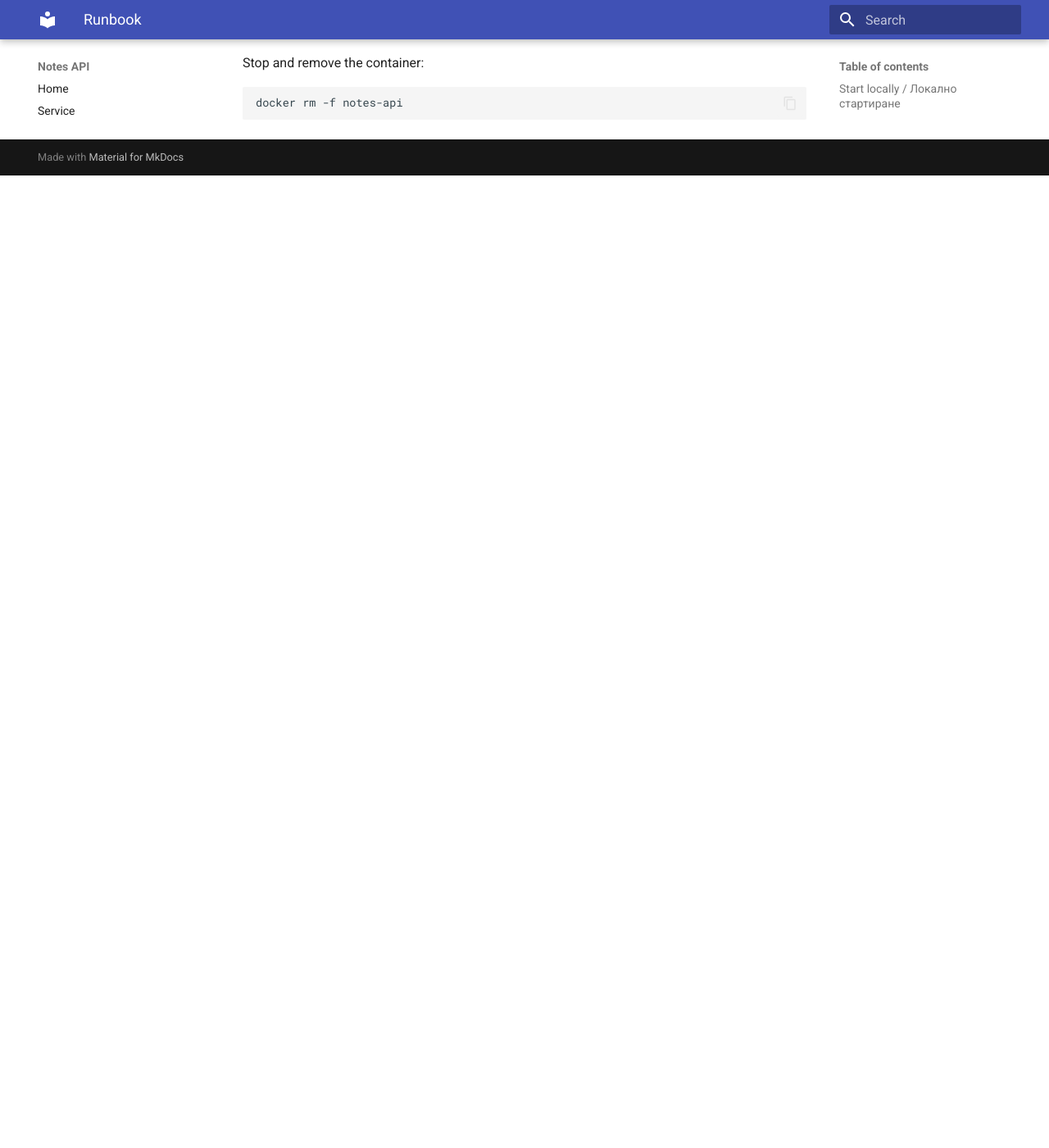
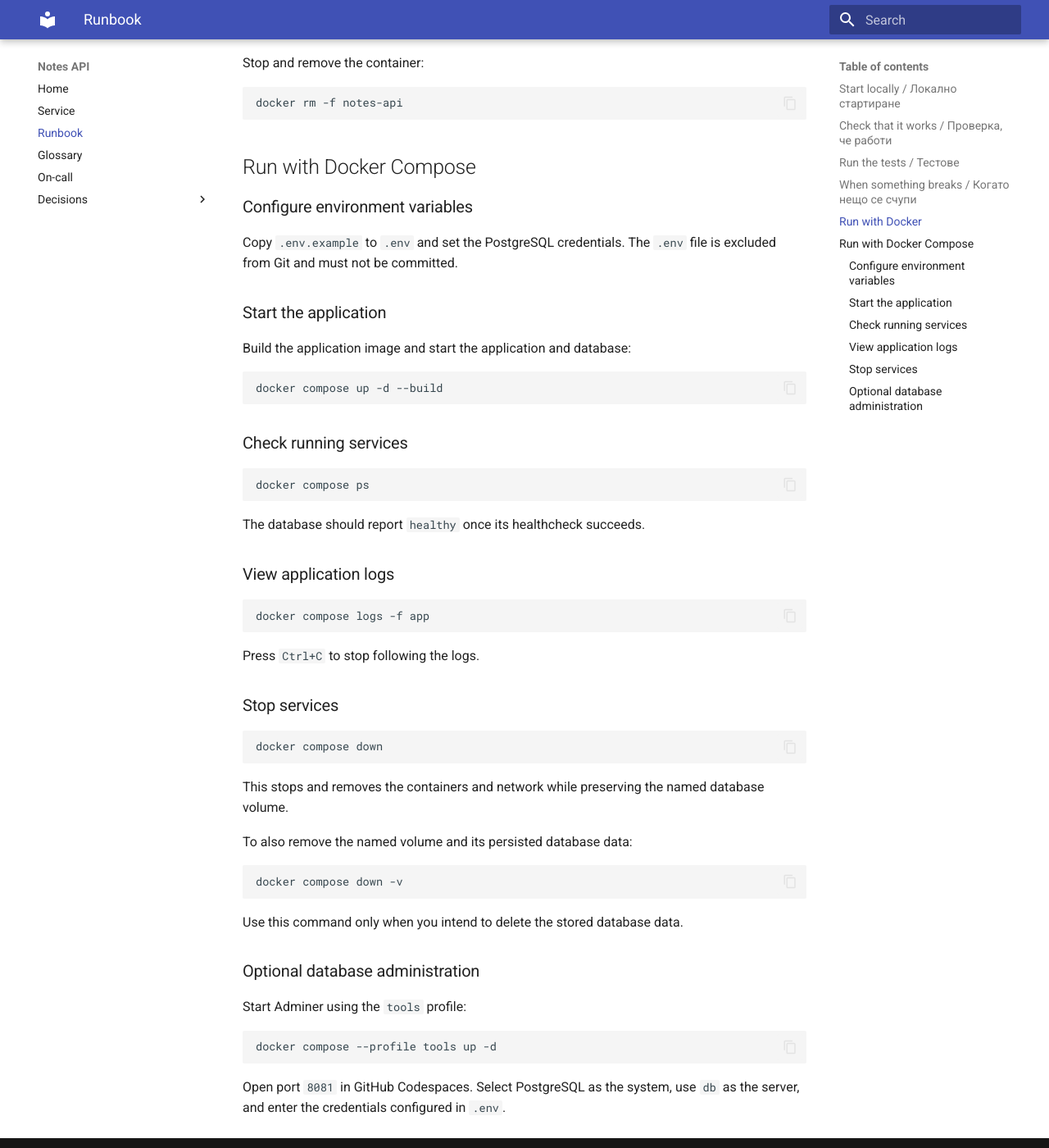
Before and after one commit to PeturKunchev/devops-labs-fn371223031, an MkDocs documentation site: the page built from docs/runbook.md, in a window 1280 px wide and 1400 px high, scrolled down 1751 px. Shown: the whole window at 82% size. Built offline with MkDocs 1.6.1 and Material for MkDocs 9.7.7, drawn with Linux system fonts in a browser that asks for light colours; before the commit the page ends 1965 px from its top, so only the background shows below that.

Commit message:
fead: add docker compose with PostgreSQL

````diff
--- a/docs/runbook.md
+++ b/docs/runbook.md
@@ -89,3 +89,59 @@ Stop and remove the container:
 ```bash
 docker rm -f notes-api
 ```
+
+## Run with Docker Compose
+
+### Configure environment variables
+
+Copy `.env.example` to `.env` and set the PostgreSQL credentials. The `.env` file is excluded from Git and must not be committed.
+
+### Start the application
+
+Build the application image and start the application and database:
+
+```bash
+docker compose up -d --build
+```
+
+### Check running services
+
+```bash
+docker compose ps
+```
+
+The database should report `healthy` once its healthcheck succeeds.
+
+### View application logs
+
+```bash
+docker compose logs -f app
+```
+
+Press `Ctrl+C` to stop following the logs.
+
+### Stop services
+
+```bash
+docker compose down
+```
+
+This stops and removes the containers and network while preserving the named database volume.
+
+To also remove the named volume and its persisted database data:
+
+```bash
+docker compose down -v
+```
+
+Use this command only when you intend to delete the stored database data.
+
+### Optional database administration
+
+Start Adminer using the `tools` profile:
+
+```bash
+docker compose --profile tools up -d
+```
+
+Open port `8081` in GitHub Codespaces. Select PostgreSQL as the system, use `db` as the server, and enter the credentials configured in `.env`.
````
Also changed, not shown: compose.yaml (added, +35 -0 lines), docs/adr/0002-postgresql-database.md (added, +15 -0 lines), 1 other file.
